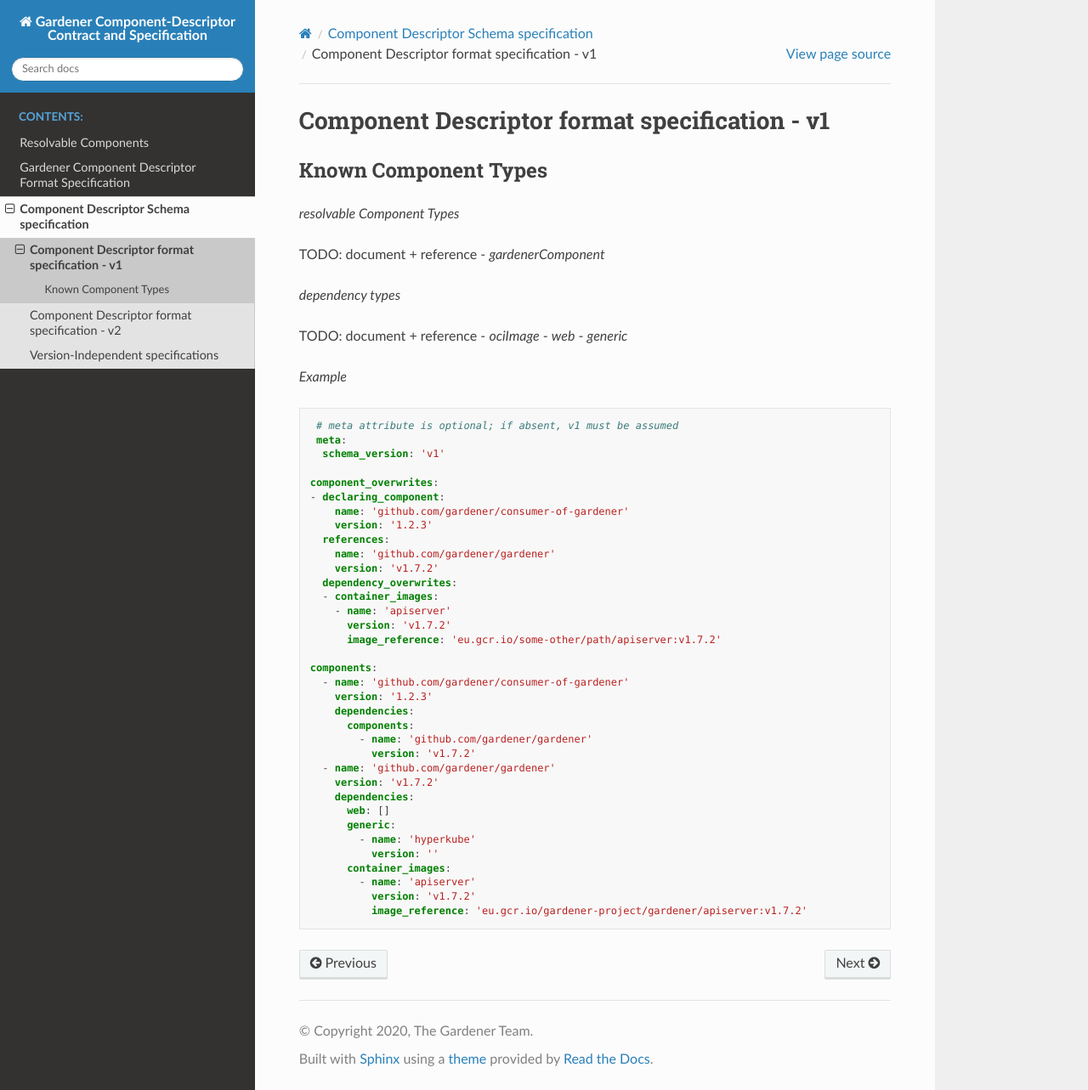
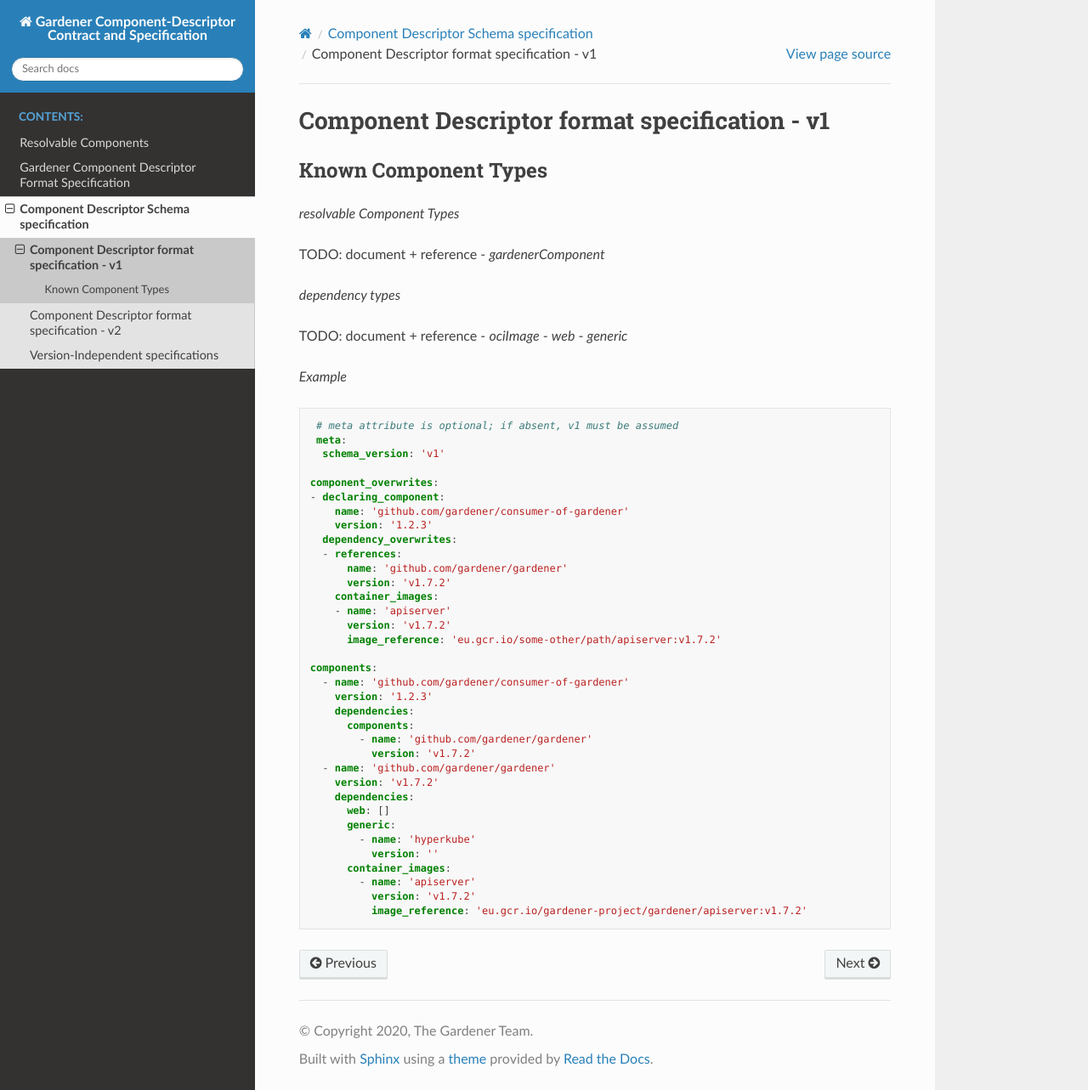
Before and after one commit to gardener-attic/component-spec, a Sphinx documentation site: the page built from doc/schema/v1.rst, in a window 1280 px wide and 1283 px high. Shown: the whole window at 85% size. Built offline with Sphinx 7.4.7 and the Read the Docs theme 2.0.0, drawn with Linux system fonts in a browser that asks for light colours.

```diff
--- a/doc/schema/v1.rst
+++ b/doc/schema/v1.rst
@@ -29,11 +29,11 @@ TODO: document + reference
   - declaring_component:
       name: 'github.com/gardener/consumer-of-gardener'
       version: '1.2.3'
-    references:
-      name: 'github.com/gardener/gardener'
-      version: 'v1.7.2'
     dependency_overwrites:
-    - container_images:
+    - references:
+        name: 'github.com/gardener/gardener'
+        version: 'v1.7.2'
+      container_images:
       - name: 'apiserver'
         version: 'v1.7.2'
         image_reference: 'eu.gcr.io/some-other/path/apiserver:v1.7.2'
```
